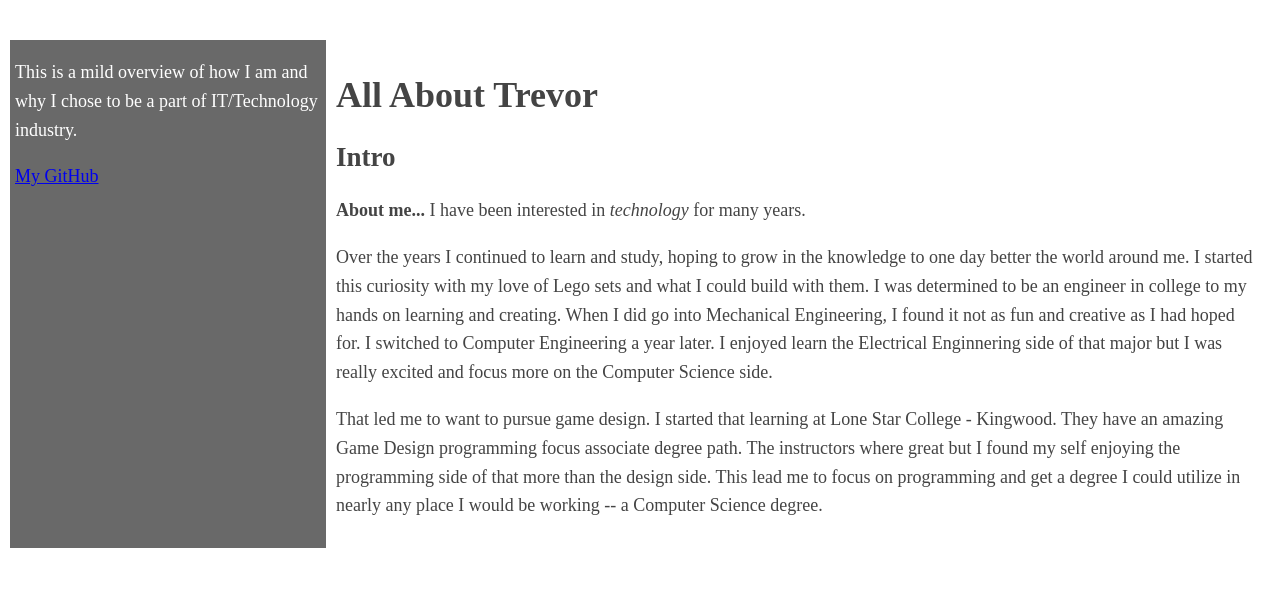
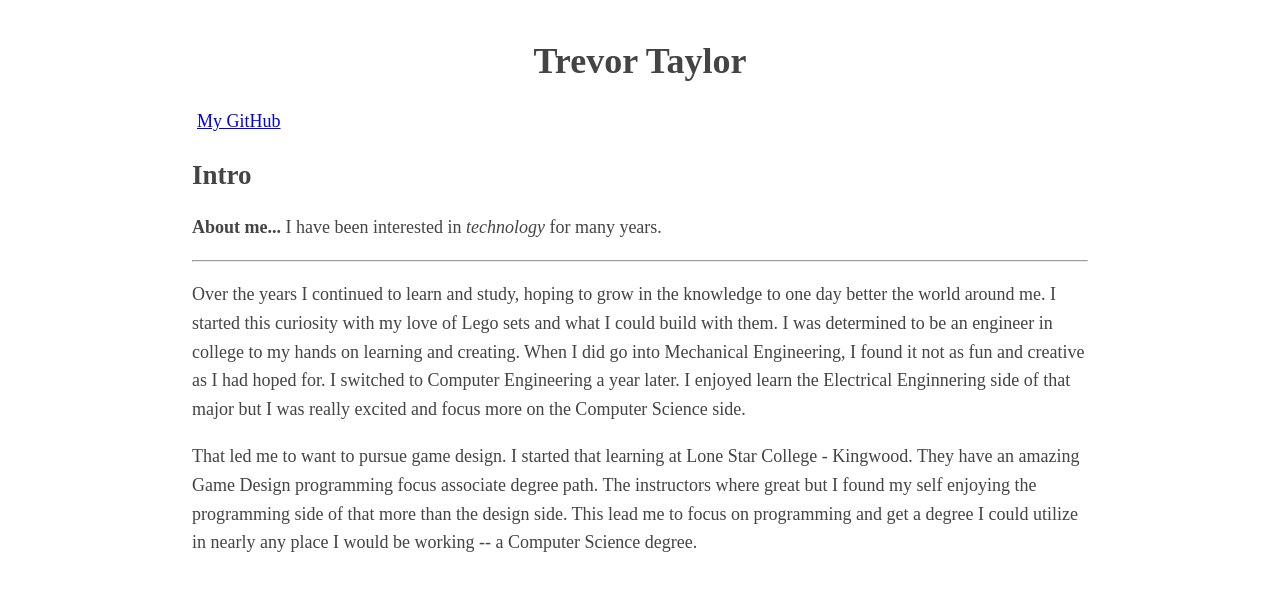
Before and after one commit to Trevis42/Profile-Website, a plain HTML site: page index.html in a window 1280 px wide. Drawn offline with Linux system fonts and the light colour scheme.

Commit message:
removed old styling

```diff
--- a/index.html
+++ b/index.html
@@ -3,21 +3,20 @@
   <head>
     <meta charset="utf-8">
     <title>All about Trevor</title>
-    <link rel="stylesheet" href="style.css">
+    <link rel="stylesheet" href="styles.css">
   </head>
   <body>
-
     <!-- page content -->
-    <div class="with-sidebar">
+    <div class="mainContainer">
       <div> <!-- intermediary wrapper -->
-        <div id = "sidebar" style="background-color: dimgray"><!-- sidebar -->
-          <p style="color: white; margin-left: 5px;margin-right: 5px;">This is a mild overview of how I am and why I chose to be a part of IT/Technology industry.</p>
-          <a style = "margin-left: 5px;margin-right: 5px;" href="https://github.com/TrevorTaylor-TP">My GitHub</a>
+        <div id = "titleBar">
+          <h1>Trevor Taylor</h1>
+          <a href="https://github.com/TrevorTaylor-TP">My GitHub</a>
         </div>
         <div id = "intro"><!-- non-sidebar -->
-          <h1 Heading>All About Trevor</h1>
           <h2 intro><strong>Intro</strong></h2>
           <p><strong> About me...</strong> I have been interested in <em>technology</em> for many years. </p>
+          <hr>
           <p>Over the years I continued to learn and study, hoping to grow in the knowledge to one day better the world around me.
             I started this curiosity with my love of Lego sets and what I could build with them. I was determined to be an engineer in college to my hands on learning and creating.
             When I did go into Mechanical Engineering, I found it not as fun and creative as I had hoped for. I switched to Computer Engineering a year later.
--- a/styles.css
+++ b/styles.css
@@ -1,31 +1,26 @@
-body{margin:40px
-    auto;max-width:auto;line-height:1.6;font-size:18px;color:#444;padding:0
-    10px}
-    h1,h2,h3{line-height:1.2}
-
-.sidebar{
-    margin: 10px auto;
+body{margin:40px auto;
+    max-width:70%;
+    line-height:1.6;
+    font-size:18px;
+    color:#444;
+    padding:0 10px
 }
 
-.with-sidebar {
-    overflow: hidden;
-    }
+h1,h2,h3{line-height:1.2}
 
-.with-sidebar > * {
-    display: flex;
-    flex-wrap: wrap;
-    margin: calc(var(--s1) / 2 * -1);
-    }
+.titleBar{
+    margin: 20px auto;
+    size: 100%;
+    background-color: gray;
+}
+.tileBar, h1{
+    text-align: center;
+    margin-left: 5px;
+    margin-right: 5px;
+}
 
-.with-sidebar > * > * {
-    margin: calc(var(--s1) / 2);
-    flex-basis: 25%;
-    flex-grow: 1;
-    }
-
-.with-sidebar > * > :last-child {
-    flex-basis: 0;
-    flex-grow: 999;
-    min-width: calc(75% - var(--s1));
-    margin: 10px;
-    }
+.tileBar, a{
+    text-align: center;
+    margin-left: 5px;
+    margin-right: 5px;
+}
```
